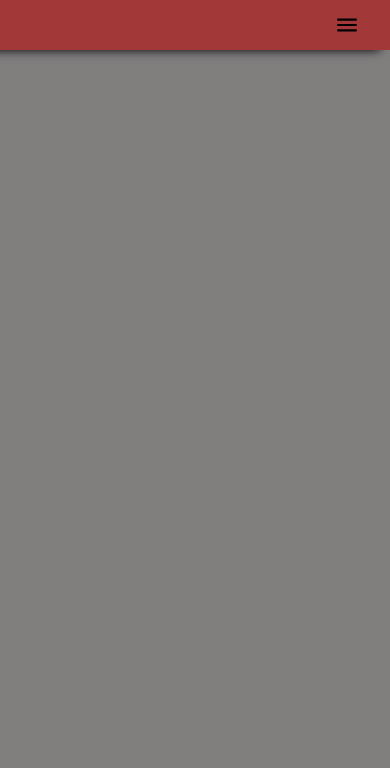
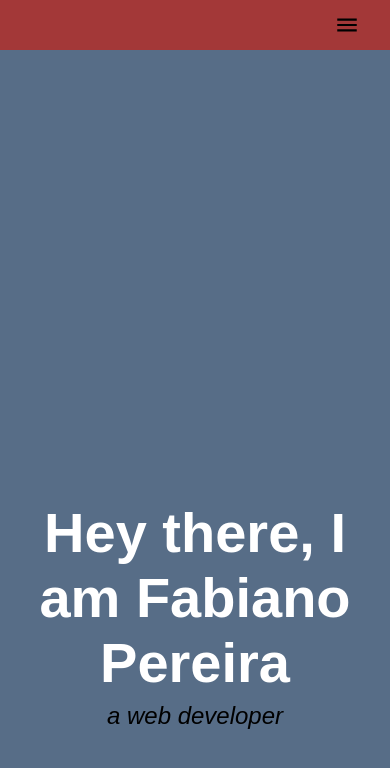
Before and after one commit to fabianortp/personal-portfolio, a plain HTML site: page index.html in a window 390 px wide. Drawn offline with Linux system fonts and the light colour scheme.

Commit message:
add about section

```diff
--- a/index.html
+++ b/index.html
@@ -22,6 +22,10 @@
           <li class="menu-button" onclick="showSidebar()"><a href="#"><svg xmlns="http://www.w3.org/2000/svg" height="26" viewBox="0 -960 960 960" width="26"><path d="M120-240v-80h720v80H120Zm0-200v-80h720v80H120Zm0-200v-80h720v80H120Z"/></svg></a></li>
         </ul>
       </nav>
+      <section id="welcome-section">
+        <h1 id="presentation">Hey there, I am Fabiano Pereira</h1>
+        <p>a web developer</p>
+      </section>
       <script src="script.js" defer></script>
 
   </body>
--- a/styles.css
+++ b/styles.css
@@ -11,6 +11,8 @@
   html{
     scroll-behavior: smooth;
   }
+
+  /*navbar*/
 
   nav ul{
     width: 100%;
@@ -34,7 +36,7 @@
     display: flex;
     align-items: center;
     color: white;
-
+    font-weight: 650;
   }
 
   nav a:hover {
@@ -69,7 +71,35 @@
     display: none;
   }
 
+  /*about section*/
 
+  section {
+    display: flex;
+    flex-direction: column;
+    align-items: center;
+  }
+
+  #welcome-section {
+    background: rgb(87, 109, 135);
+    height: 100vh;
+  }
+
+  h1 {
+    font-weight: 700;
+    margin-top: 450px;
+    color: #fff;
+    font-size: 5rem;
+    text-align: center;
+  }
+
+  p {
+    display: block;
+    font-size: 3rem;
+    font-style: italic;
+    text-align: center;
+    font-weight: 450;
+    margin-top: 7px;
+  }
 
 
   @media(max-width: 1631px) {
@@ -79,6 +109,16 @@
   #navbar a {
     font-size: 20px;
     margin-left: 20px;
+  }
+
+  /*about section*/
+
+  h1 {
+    font-size: 4.5rem;
+  }
+
+  p {
+    font-size: 2.5rem;
   }
 
 
@@ -99,6 +139,16 @@
     display: block;
   }
 
+  /*about section*/
+
+  h1 {
+    font-size: 4rem;
+  }
+
+  p {
+    font-size: 2rem;
+  }
+
 
   }
 
@@ -109,5 +159,15 @@
       width: 100%;
     }
 
+    /*about section*/
+
+  h1 {
+    font-size: 3.5rem;
+  }
+
+  p {
+    font-size: 1.5rem;
+  }
+
 
     }
```
